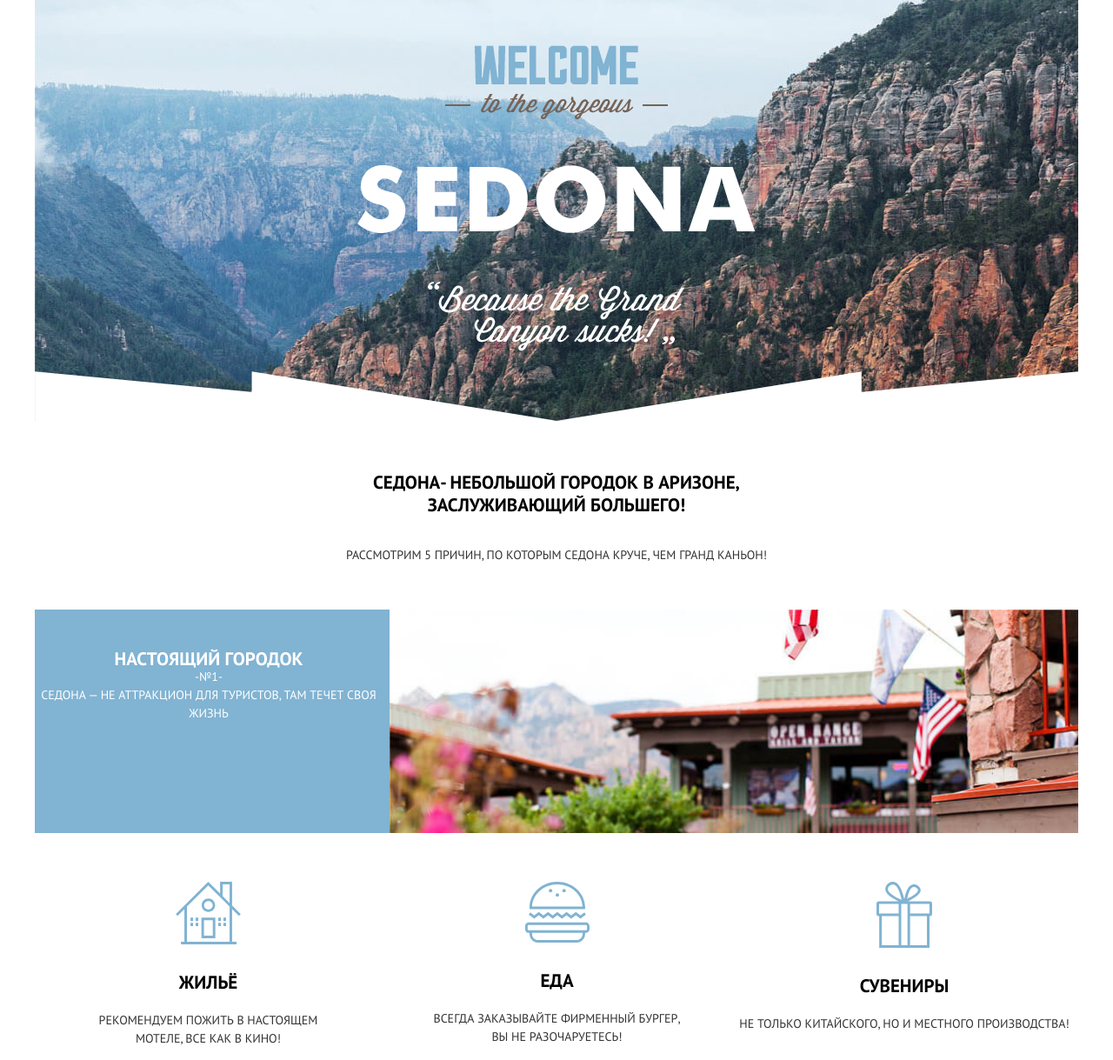
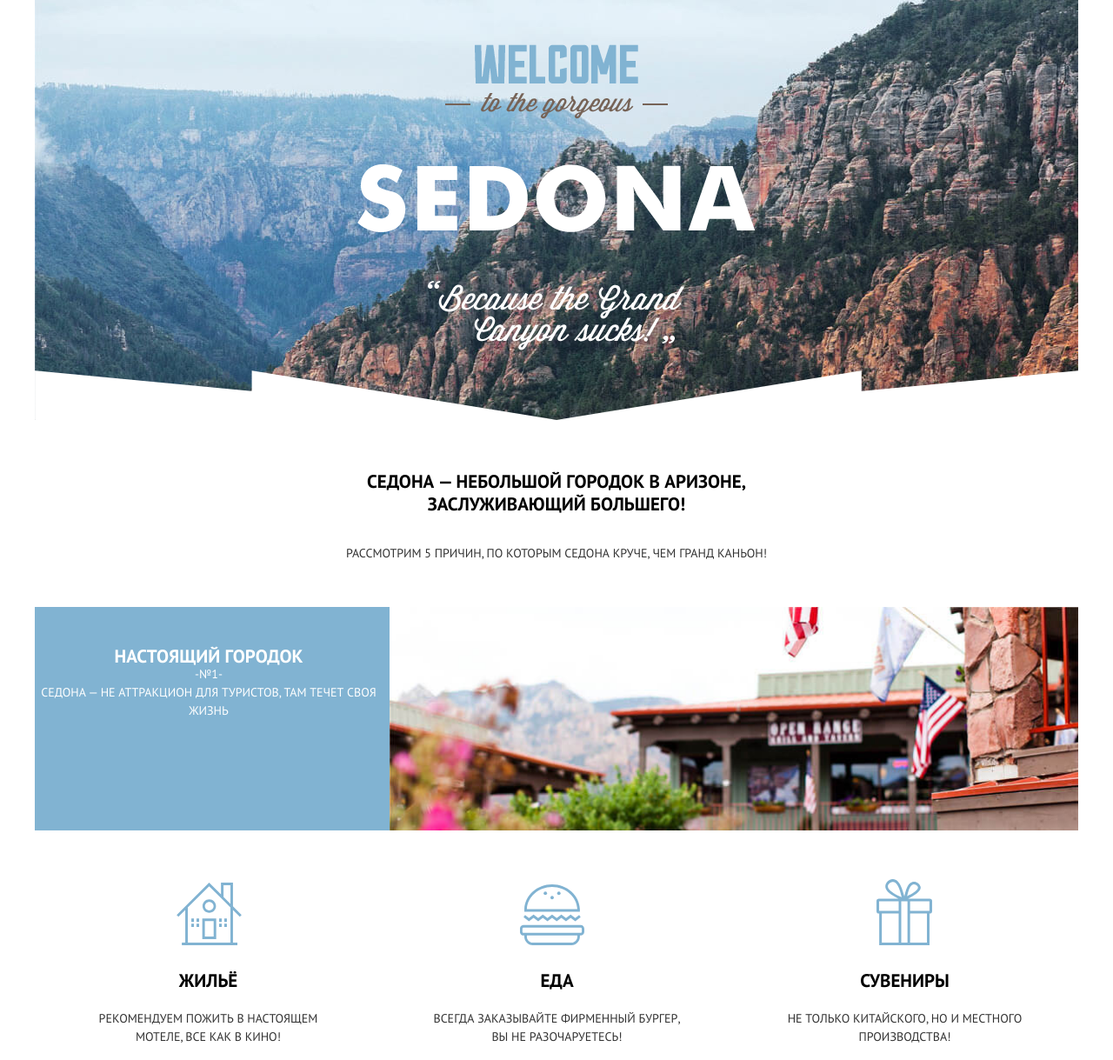
Before and after one commit to exxlain/378011-sedona, a plain HTML site: page index.html in a window 1280 px wide. Shown: the part 81-1300 px from the top of the page at 87% size. Drawn offline with Linux system fonts and the light colour scheme.

Commit message:
сетки исправления 5

```diff
--- a/css/main.css
+++ b/css/main.css
@@ -8,9 +8,7 @@ body {
     font-weight: bold;
     text-transform: uppercase;
     background-color: #ffffff;
-    background-image: url(../img/top-background-index.jpg), url(../img/map.jpg);
-    background-position: top center, bottom center;
-    background-repeat: no-repeat, no-repeat;
+
 
    }
 .visually-hidden {
@@ -23,33 +21,29 @@ body {
     padding: 0;
     overflow: hidden;
 }
-
+.header2, .header3, .header3-white, .header3-hotels, .hotels ul, .feature-wrapper p
+{
+    margin: 0;
+    padding: 0;
+}
 .header2 {
     line-height: 26px;
     font-weight: normal;
     text-align: center;
     font-size: 14px;
-    margin: 0;
-    padding: 0;
     }
 .header3 {
     font-size: 21px;
     color: #000000;
-    margin: 0;
-    padding: 0;
     }
 .header3-white {
     font-size: 21px;
     color: #ffffff;
-    margin: 0;
-    padding: 0;
     }
 .header3-hotels {
     font-size: 21px;
     line-height: 26px;
     color: #000000;
-    margin: 0;
-    padding: 0;
 }
 .font-white {
     color: #ffffff;
@@ -69,24 +63,24 @@ a {
     color: #000000;
     background-color: #ffffff;
     position: relative;
-
-
-   }
-.site-navigation{
+  }
+.site-navigation {
   list-style: none;
   margin: 0;
-  padding: 0;
   background-color: #ffffff;
-  padding: 0 6%;
+  padding: 14px 6% 17px;
   display: flex;
-  padding-top: 14px;
-  padding-bottom: 17px;
-  margin-bottom: 76px;
     }
-
-.hotels ul {
-    margin: 0;
-    padding: 0;
+.captions {
+    background-image:  url(../img/Shape-1.png), url(../img/top-background-index.jpg);
+    background-position: center bottom, center -57px;
+    background-repeat: no-repeat, no-repeat;
+    text-align: center;
+    background-size: 100%, 100%;
+    min-height: 507px;
+}
+.captions img {
+    margin-top: 75px;
 }
 .hotels-inner .site-navigation {
     margin: 0;
@@ -94,8 +88,8 @@ a {
 .main-header-logo {
     display: block;
     position: absolute;
-   left:50%;
-    margin-left:-69px;
+    left:50%;
+    transform: translateX(-50%);
 }
 .site-navigation li {
     width: 240px;
@@ -129,31 +123,12 @@ p.idea {
     line-height: 26px;
     color: #000000;
     text-align: center;
-    padding: 0;
-    margin: 0;
-    padding-bottom: 31px;
+    padding: 0 0 30px 0;
+   }
 
-    }
-.welcome {
-    background: url(../img/welcome.png) center no-repeat;
-    width: 458px;
-    height: 352px;
-    margin-left:auto;
-    margin-right: auto;
-    margin-bottom: 23px;
-}
-
-.shape {
-    background: url(../img/Shape-1.png) center no-repeat;
-    width: 1200px;
-    height: 57px;
-}
 .feature-wrapper {
     background-color: #ffffff;
-    padding-top: 58px;
-    padding-bottom: 50px;
-    padding-left: 350px;
-    padding-right: 350px;
+    padding: 58px 350px 49px;
 }
 .all-features ul,
 .all-feature li {
@@ -175,7 +150,7 @@ p.idea {
     background-size: 66%;
     width: 100%;
     min-height: 257px;
-
+    margin-bottom: 79px;
 }
 
 .reason-item-left-wrapper {
@@ -190,11 +165,13 @@ p.idea {
     background-size: 66%;
     width: 100%;
     min-height: 257px;
+
 }
 .reason-item-right-wrapper {
   margin-left: auto;
     width: 400px;
     text-align: center;
+
 
 }
 .reasons .reason-item-withicon {
@@ -218,22 +195,64 @@ p.idea {
     padding: 0;
 }
 .features {
-    display: flex;
+  display: flex;
+  align-items: flex-start;
+
+
 
 }
 .feature-item {
     width: 33%;
     box-sizing: border-box;
-}
-.feature-item:first-child {
+ }
+.feature-item.apartments {
     padding-right: 73px;
     padding-left: 72px;
 }
-.feature-item:nth-child(2) {
+.feature-item.food {
     padding-right: 55px;
     padding-left: 56px;
+    }
+.feature-item.souvenirs {
+  padding-left: 65px;
+    padding-right: 64px;
 }
-
+.feature-item .header3{
+    position: relative;
+}
+.feature-item.apartments .header3::before {
+    content: "";
+    position: absolute;
+    background-image: url("../img/icon-1.svg");
+    background-position: center bottom;
+    background-repeat: no-repeat;
+    bottom: 74px;
+    left: 91px;
+    height: 72px;
+    width: 75px;
+}
+.feature-item.food .header3::before {
+    content: "";
+    position: absolute;
+    background: url("../img/icon-3.svg");
+    background-position: center bottom;
+    background-repeat: no-repeat;
+    bottom: 74px;
+    left: 102px;
+    height: 74px;
+    width: 74px;
+}
+.feature-item.souvenirs .header3::before {
+    content: "";
+    position: absolute;
+    background: url("../img/icon-2.svg");
+    height: 76px;
+    background-position: center bottom;
+    background-repeat: no-repeat;
+    bottom: 74px;
+    left: 103px;
+    width: 64px;
+}
 
 .features li{
     width: 400px;
@@ -248,10 +267,6 @@ p.idea {
     padding-top: 27px;
     padding-bottom: 23px;
 }
-
-
-
-
 .interest-wrapper {
     background-color: #ffffff;
     padding: 50px 0;
@@ -378,7 +393,14 @@ p.idea {
     width: 139px;
     margin-right: 253px;
 }
-
+.main-body {
+    position: relative;
+}
+.main-footer {
+    position: absolute;
+    bottom: 0;
+    width: 100%;
+}
 .footer-social {
     text-align: center;
     margin: 0;
@@ -424,12 +446,13 @@ fieldset label{
     background-position: top center;
     background-repeat: no-repeat;
     height: 217px;
+    padding: 0 72px;
 
-    padding-left: 72px
 }
 .filters-wrapper {
     display: flex;
     padding-top: 28px;
+    justify-content: space-between;
 }
 .filter legend {
     font-size: 16px;
@@ -529,8 +552,7 @@ fieldset label{
     margin: 0;
 
 }
-.flex-button {
-    display: flex;
+.result-button {
     margin-top: 16px;
 }
 .for-wrapper .submit {
--- a/index.html
+++ b/index.html
@@ -7,7 +7,7 @@
     <link href="css/normalize.css" rel="stylesheet">
     <link href="css/main.css" rel="stylesheet">
   </head>
-  <body>
+  <body class="main-body">
       <header class="main-header container">
 
           <nav class="main-navigation">
@@ -26,12 +26,12 @@
           <h1 class="visually-hidden">Седона</h1>
           <section class="captions">
               <h2 class="visually-hidden">Добро пожаловать!</h2>
-              <div class="welcome"></div>
-              <div class="shape"></div>
+              <img src="img/welcome.png" alt="в великолепную Седону">
           </section>
           <section class="all-features">
               <div class="feature-wrapper">
-                  <p class="idea">Седона- небольшой городок в Аризоне, заслуживающий большего!</p>
+                  <p class="idea">СЕДОНА — небольшой городок в АРИЗОНЕ,
+зАСЛУЖИвающий большего!</p>
               <h2 class="header2">Рассмотрим 5 причин, по которым Седона круче, чем Гранд Каньон!</h2>
               </div>
               <ul class="reasons">
@@ -40,26 +40,23 @@
                         <div class="reason-item-left-wrapper">
                             <h3 class="header3-white ">Настоящий городок</h3>
                             <span>-№1-</span>
-                            <p>Седона — не аттракцион для туристов, там течет своя жизнь</p>
+                            <p>СЕДОНА — НЕ АТтРАКЦИОН ДЛЯ ТУРИСТОВ, ТАМ ТЕЧЕТ СВОЯ ЖИЗНЬ</p>
                         </div>
                     </li>
 
-                  <li class="additional-reason">
+                  <li class="reason-item reason-item-features">
                        <h2 class="visually-hidden">Преимущества</h2>
                         <ul class="features">
-                            <li class="feature-item">
-                                <img src="img/icon-1.svg" width="75" height="72">
+                            <li class="feature-item apartments">
                                 <h3 class="header3">Жильё</h3>
                                 <p>Рекомендуем пожить в настоящем мотеле, все как в кино!</p>
                             </li>
-                            <li class="feature-item">
-                                <img src="img/icon-3.svg" width="74" height="70">
-                                 <h3 class="header3">Еда</h3>
+                            <li class="feature-item food">
+                              <h3 class="header3">Еда</h3>
                                 <p>Всегда заказывайте фирменный бургер, вы не разочаруетесь!</p>
                             </li>
-                            <li class="feature-item">
-                                <img src="img/icon-2.svg" width="64" height="76">
-                                <h3 class="header3">Сувениры</h3>
+                            <li class="feature-item souvenirs">
+                              <h3 class="header3">Сувениры</h3>
                                 <p>Не только китайского, но и местного производства!</p>
                             </li>
                       </ul>
@@ -123,6 +120,7 @@
                 </div>
                 <button class="button submit" type="submit">Найти</button>
             </form>
+            <img src="img/map.jpg" atl="Карта окрестностей Седоны">
         </section>
       </main>
       <footer class="main-footer">
```
Also changed, not shown: hotels.html (+22 -4 lines).
